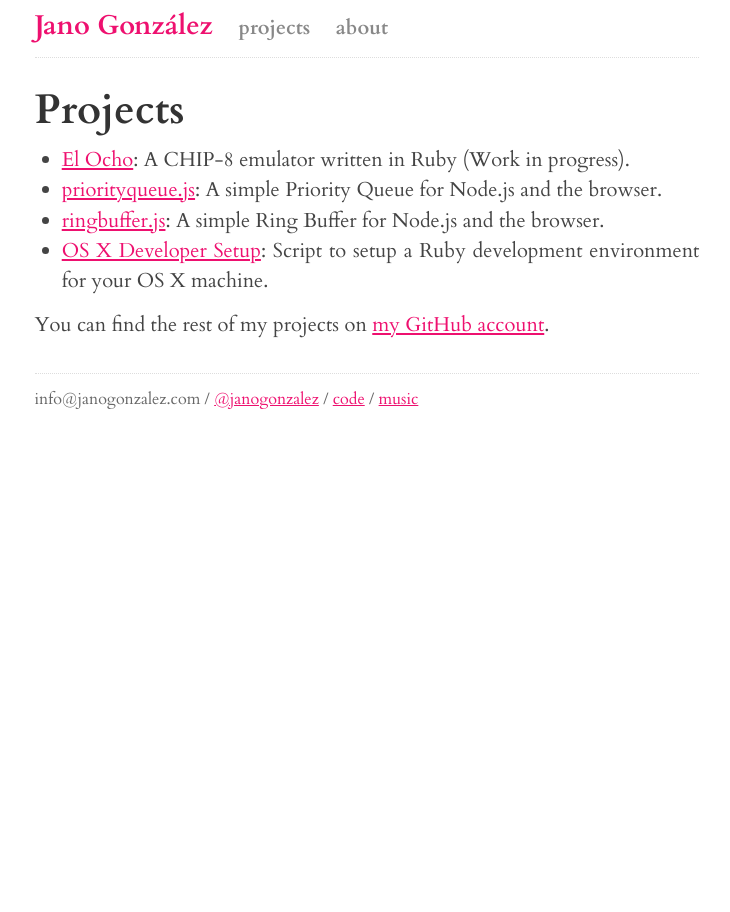
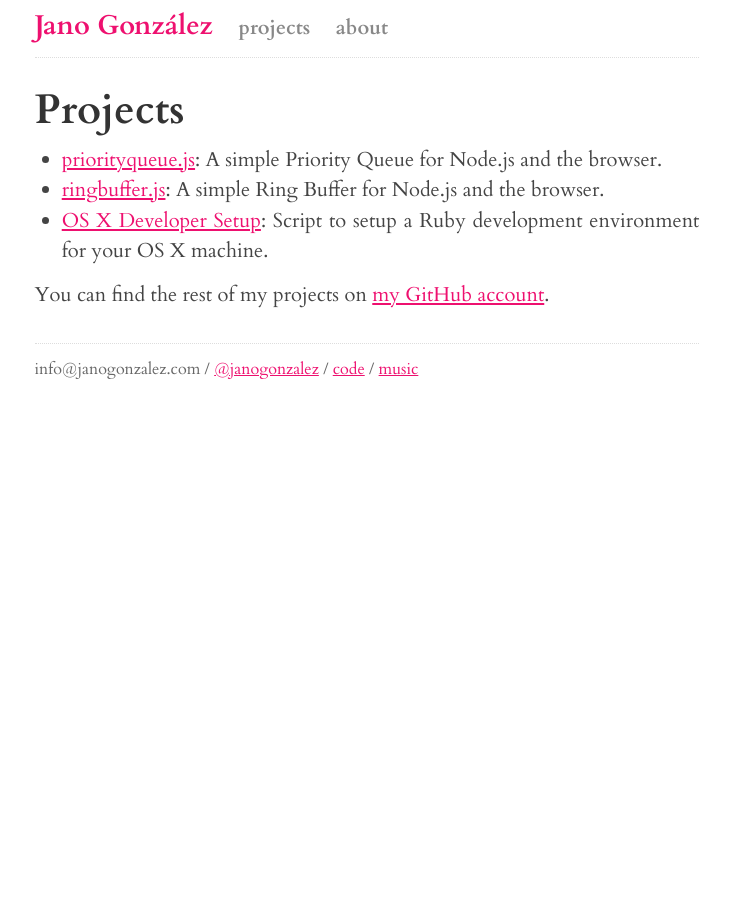
Before and after one commit to janogonzalez/janogonzalez.github.io, a Jekyll site: the page built from projects.html, in a window 1280 px wide. Shown: the whole page, without its empty margins (273-1003 px from the left). Built offline with Jekyll 4.4.1, drawn with Linux system fonts in a browser that asks for light colours.

Commit message:
Remove dead project

```diff
--- a/projects.html
+++ b/projects.html
@@ -6,10 +6,6 @@ title: Jano González - Projects
   <h1>Projects</h1>
   <p>
     <ul>
-      <li>
-        <a href="https://github.com/janogonzalez/elocho">
-        El Ocho</a>: A CHIP-8 emulator written in Ruby (Work in progress).
-      </li>
       <li>
         <a href="https://github.com/janogonzalez/priorityqueuejs">
         priorityqueue.js</a>: A simple Priority Queue for Node.js and
```
